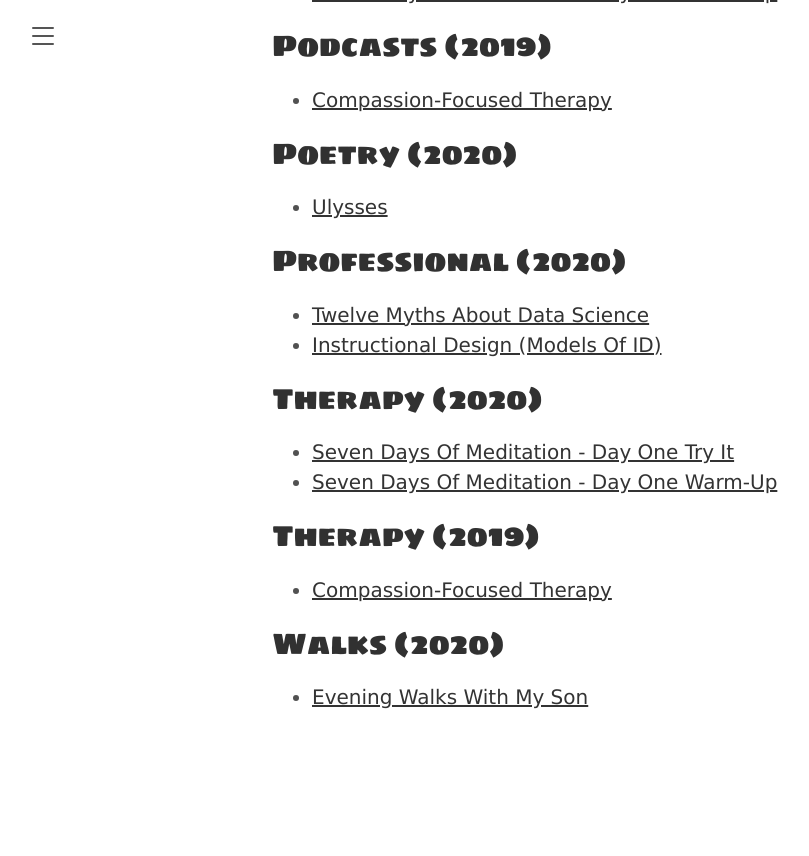
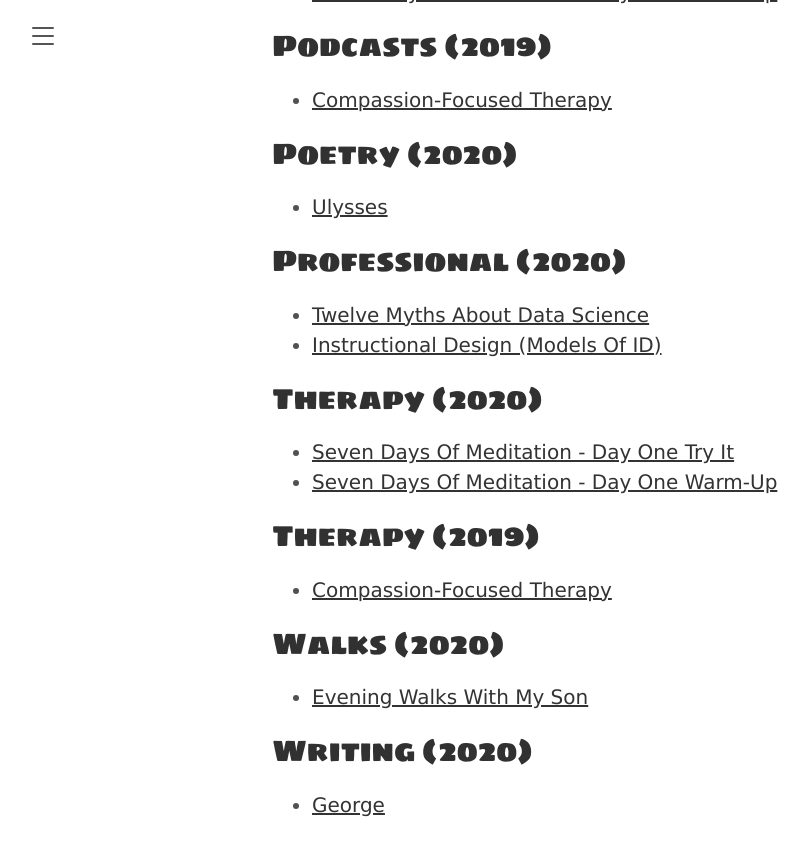
Before and after one commit to tracyjordan/tracyjordan.github.io, a Jekyll site: the page built from categories.md, in a window 1280 px wide and 900 px high, scrolled down 1020 px. Shown: the top 856 px of the window, without its empty margins (8-817 px from the left). Built offline with Jekyll 4.4.1, drawn with Linux system fonts in a browser that asks for light colours; before the commit the page ends 1812 px from its top, so only the background shows below that.

Commit message:
Update categories.md

```diff
--- a/categories.md
+++ b/categories.md
@@ -126,3 +126,14 @@ The posts on this site are in categories and listed below in sequence from newer
 {% endfor %}
 </ul>
 {% endfor %}
+
+{% assign postsByYear = (site.categories.['writing'] | group_by_exp:"post", "post.date | date: '%Y'" %}
+{% for year in postsByYear %}
+<h2>Writing ({{ year.name }})</h2>
+<ul>
+{% for post in year.items %}
+{% assign postYear = post.date | date:"%Y" %}
+<li><a href="{{ post.url }}">{{ post.title }}</a></li>
+{% endfor %}
+</ul>
+{% endfor %}
```
